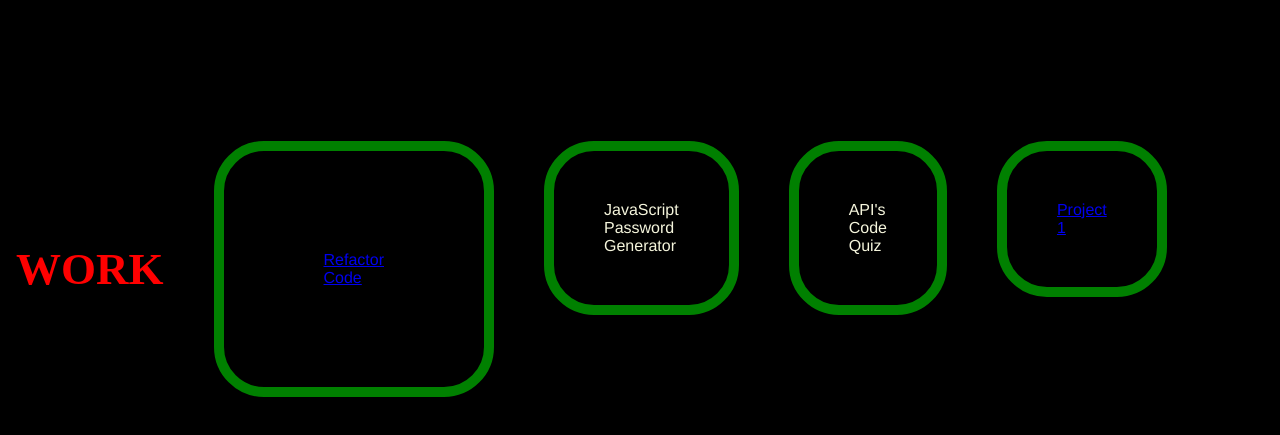
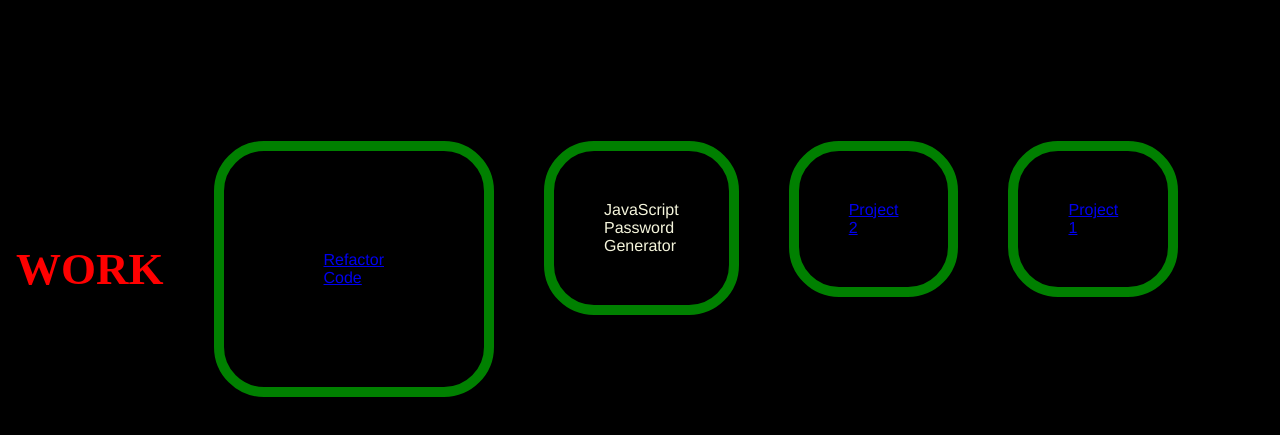
Before and after one commit to Arspeke8/AdvCSSProffesionalPortfolio, a plain HTML site: page index.html in a window 1280 px wide. Shown: the part 569-1004 px from the top of the page. Drawn offline with Linux system fonts and the light colour scheme.

Commit message:
linked project 2 and updated link in readme

```diff
--- a/index.html
+++ b/index.html
@@ -64,7 +64,7 @@
                 <Header class="Java">JavaScript Password Generator</Header>
             </div>
                 <div class="box">
-                    <Header class="API">API's Code Quiz</Header>
+                    <Header class="API"><a href="https://proj2-restaurant-mgmt-sys.herokuapp.com/" target="_blank">Project 2</a></Header>
                 </div>
                 <div class="box">
                     <Header class="Node"><a href="https://arspeke8.github.io/SaltySnails/" target="_blank">Project 1</a></Header>
```
Also changed, not shown: 1 other file.
